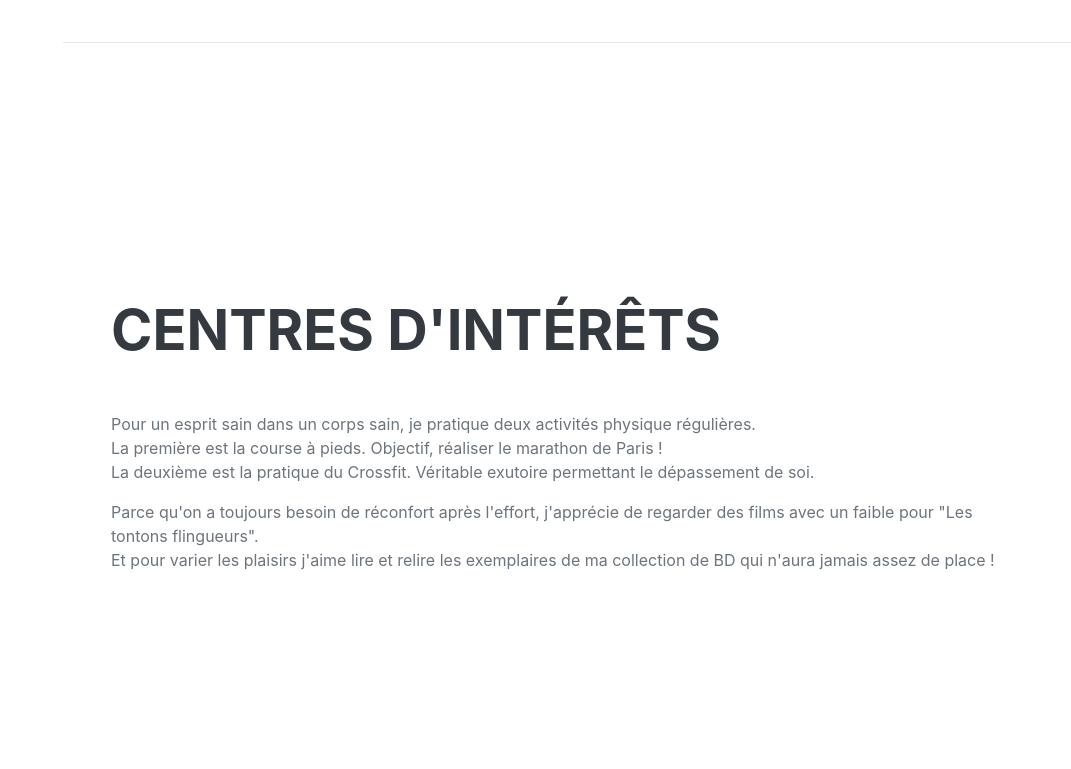
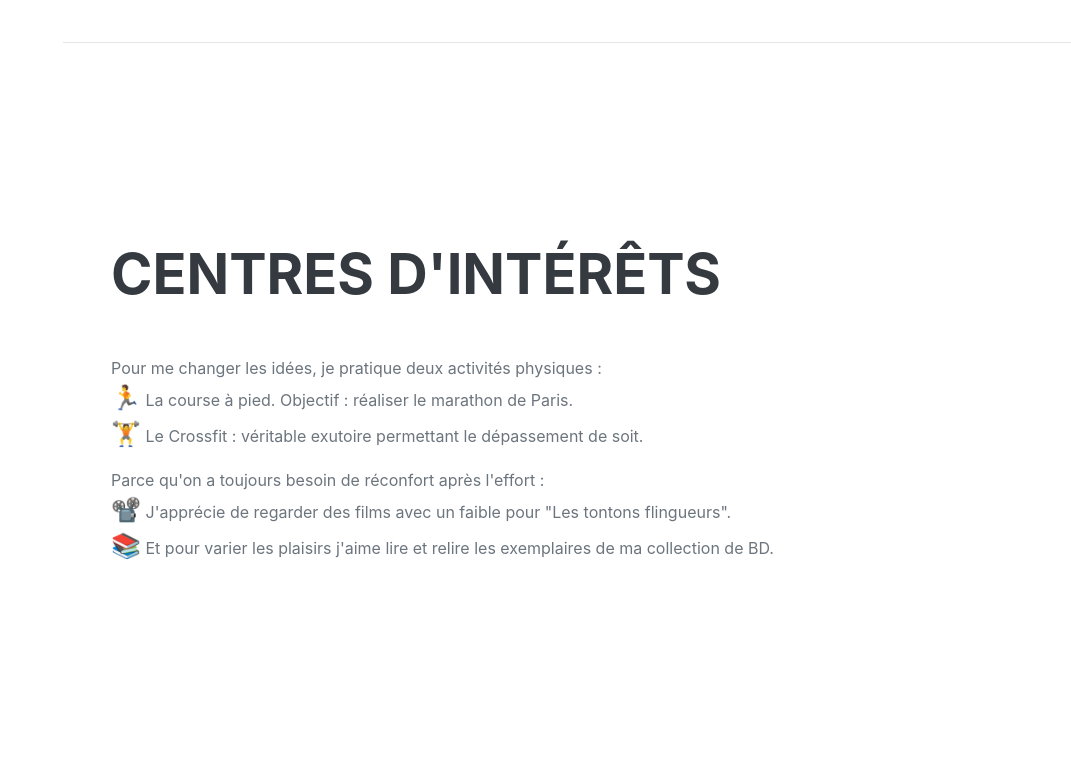
Before and after one commit to GuillaumeOj/Resume, a Django app: page / in a window 1280 px wide. Shown: the part 4271-5040 px from the top of the page, without its empty margins (209-1280 px from the left). Run offline with Django 3.2, Linux system fonts and the light colour scheme; style sheets or scripts are compiled from the project's sources; some libraries are stand-ins or nearby versions; some web fonts are replaced.

Commit message:
Update the content in the section 'interests'

```diff
--- a/resume/templates/resume/index/_interests.html
+++ b/resume/templates/resume/index/_interests.html
@@ -2,17 +2,31 @@
 <section class="resume-section" id="interests">
 	<div class="resume-section-content">
 		<h2 class="mb-5">Centres d'intérêts</h2>
-		<p>
-			Pour un esprit sain dans un corps sain, je pratique deux activités physique régulières.<br>
-			La première est la course à pieds. Objectif, réaliser le marathon de Paris !<br>
-			La deuxième est la pratique du Crossfit. Véritable exutoire permettant le dépassement de
-			soi.<br>
+		<p class="mb-0">
+			Pour me changer les idées, je pratique deux activités physiques :
 		</p>
-		<p>
-			Parce qu'on a toujours besoin de réconfort après l'effort, j'apprécie de regarder des films avec
-			un faible pour "Les tontons flingueurs".<br>
-			Et pour varier les plaisirs j'aime lire et relire les exemplaires de ma collection de BD qui
-			n'aura jamais assez de place !<br>
+		<ul class="interests-list">
+			<li class="run">
+				La course à pied. Objectif : réaliser le marathon de Paris.
+			</li>
+			<li class="squat_overhead">
+				Le Crossfit : véritable exutoire permettant le dépassement de soit.
+			</li>
+		</ul>
+		<p class="mb-0">
+			Parce qu'on a toujours besoin de réconfort après l'effort :
+		</p>
+		<ul class="interests-list">
+			<li class="movies">
+				J'apprécie de regarder des films avec un faible pour "Les tontons flingueurs".
+			</li>
+			<li class="books">
+				Et pour varier les plaisirs j'aime lire et relire les exemplaires de ma collection de
+				BD.
+			</li>
+		</ul>
+		<br>
+		<br>
 		</p>
 	</div>
 </section>
--- /dev/null
+++ b/static/src/scss/sections/_interests.scss
@@ -0,0 +1,19 @@
+.interests-list {
+  list-style: none;
+  padding-left: 0;
+  li.run::before {
+    content: "\1F3C3";
+  }
+  li.squat_overhead::before {
+    content: "\1F3CB";
+  }
+  li.movies::before {
+    content: "\1F4FD";
+  }
+  li.books::before {
+    content: "\1F4DA";
+  }
+  li::before {
+    font-size: 1.5rem;
+  }
+}
--- a/static/src/scss/styles.scss
+++ b/static/src/scss/styles.scss
@@ -14,6 +14,7 @@
 // Sections
 @import "./sections/resume-section.scss";
 @import "./sections/progress.scss";
+@import "./sections/interests.scss";
 
 // Nerd-Fonts
 @import "./nerd-fonts.scss";
```
